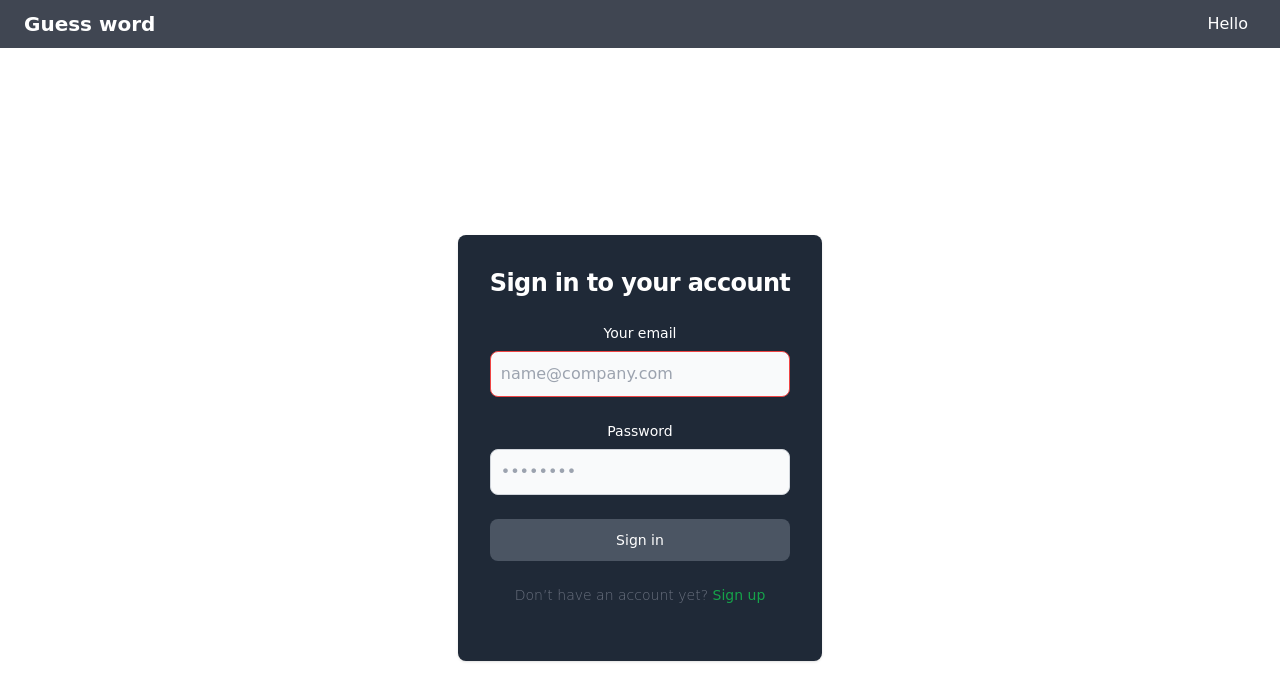
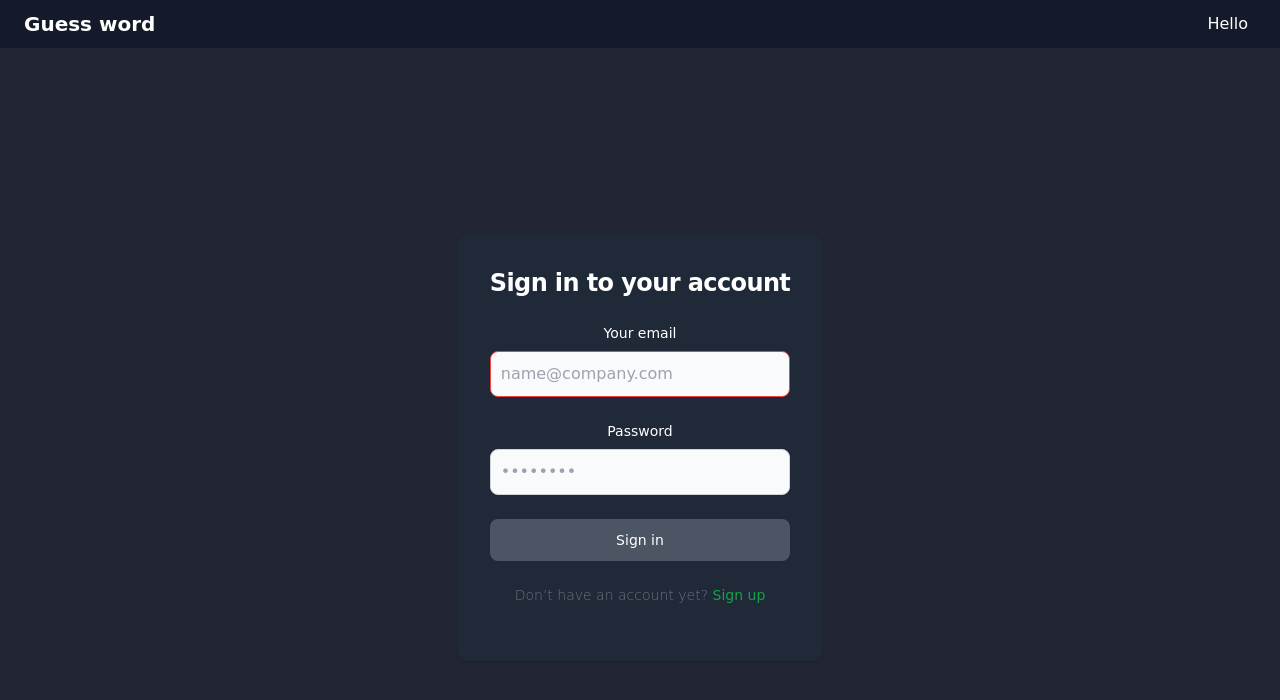
Before and after one commit to pourghasemi/game, a Vue app: page /login in a window 1280 px wide. Shown: the top 700 px of the page. Built offline with nearby package versions, Linux system fonts and the light colour scheme; no server answers.

Commit message:
fix style

```diff
--- a/src/style.css
+++ b/src/style.css
@@ -14,9 +14,9 @@
   font-size: 16px;
   font-synthesis: none;
   text-rendering: optimizeLegibility;
-  background-color: #212534;
   -webkit-font-smoothing: antialiased;
   -moz-osx-font-smoothing: grayscale;
+  background: #212534;
   --card-height: 65vh;
   --card-width: calc(var(--card-height) / 1.5);
 }
@@ -66,16 +66,3 @@ button:focus-visible {
 #app {
   text-align: center;
 }
-
-@media (prefers-color-scheme: light) {
-  :root {
-    color: #213547;
-    background-color: #ffffff;
-  }
-  a:hover {
-    color: #747bff;
-  }
-  button {
-    background-color: #f9f9f9;
-  }
-}
```
